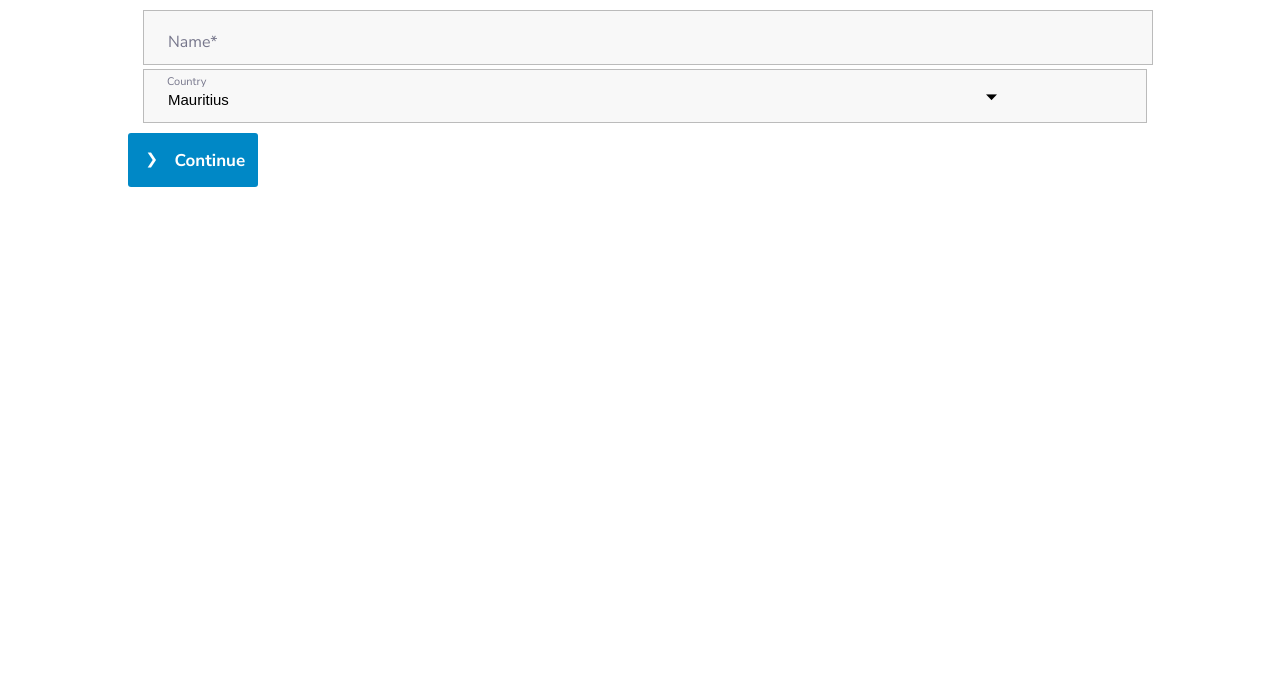
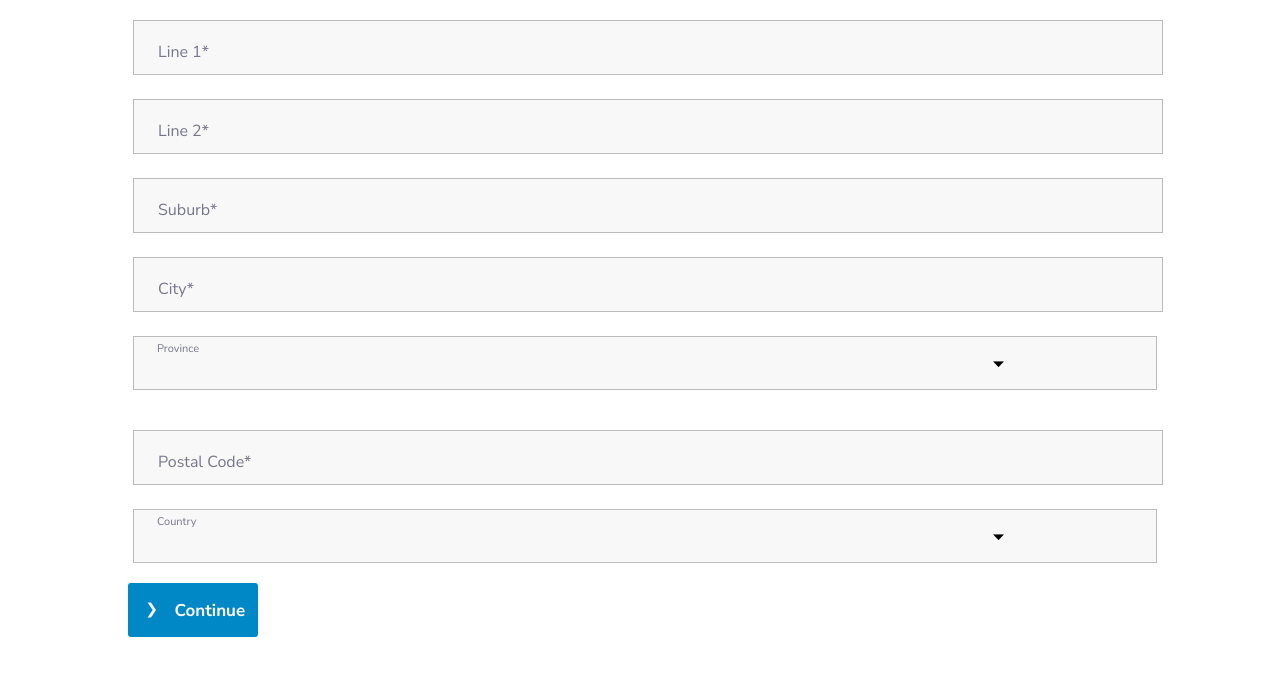
Before and after one commit to DaniloPootaren/saicomTest, a React (Create React App) app: page / in a window 1280 px wide. Shown: the top 676 px of the page. Built offline with nearby package versions, Linux system fonts and the light colour scheme.

Commit message:
Added form validation + form handler

```diff
--- a/src/components/Dropdown/index.tsx
+++ b/src/components/Dropdown/index.tsx
@@ -17,7 +17,7 @@ interface DropdownProps extends SelectHTMLAttributes<any> {
 const Container = styled.div`
   position: relative;
   height: 54px;
-  margin: 10px;
+  margin: 20px 0 20px 0;
 `;
 
 const Select = styled.select`
@@ -83,9 +83,10 @@ const Dropdown = (props: DropdownProps) => {
     <Container>
       <div>
         <Select error={error} id={id} {...selectAttrs}>
+          <option value={""} disabled></option>
           {options.map((option, index) => {
             return (
-              <option value="option" key={`${index}-${option}`}>
+              <option value={option} key={`${index}-${option}`}>
                 {option}
               </option>
             );
--- a/src/components/Input/index.tsx
+++ b/src/components/Input/index.tsx
@@ -13,7 +13,7 @@ interface InputProps extends InputHTMLAttributes<any> {
 const Container = styled.div`
   position: relative;
   height: 39px;
-  margin: 10px;
+  margin: 20px 0 20px 0;
 `;
 
 const InputComponent = styled.input`
@@ -51,10 +51,8 @@ const InputComponent = styled.input`
     top: 10px;
   }
 
-  &:valid {
-    ${(props: { error: boolean }) =>
-      props.error && `border-bottom: 2px solid ${colors.red}`}
-  }
+  ${(props: { error: boolean }) =>
+    props.error && `border-bottom: 2px solid ${colors.red}`}
 `;
 const InputLabel = styled.label`
   position: absolute;
--- a/src/pages/home/index.tsx
+++ b/src/pages/home/index.tsx
@@ -1,33 +1,107 @@
+import { useFormik } from "formik";
+import styled from "styled-components";
+
 import Input from "../../components/Input";
 import Dropdown from "../../components/Dropdown";
 import Layout from "../../components/Layout";
+import Button from "../../components/Button";
 
-import styled from "styled-components";
-import Button from "../../components/Button";
+import { validationSchema } from "./validationSchema";
 
 const Container = styled.div`
   display: flex;
   flex-direction: column;
 `;
+
 const Home = () => {
+  const formik = useFormik({
+    initialValues: {
+      line1: "",
+      line2: "",
+      suburb: "",
+      city: "",
+      province: "",
+      postalCode: "",
+      country: "",
+    },
+    onSubmit: (values) => {
+      alert(JSON.stringify(values));
+    },
+    validationSchema,
+    validateOnChange: false,
+    validateOnBlur: true,
+  });
+
   const options = ["Mauritius", "United State", "Russia", "Ukrain"];
   return (
     <Layout headerTitle="Customer Details">
       <Container>
         <Input
-          label="Name"
-          error={false}
-          errorMessage="Invalid name"
+          label="Line 1"
+          error={!!formik.errors.line1}
+          errorMessage={formik.errors.line1}
           mandatory
+          name="line1"
+          onChange={formik.handleChange}
+          value={formik.values.line1}
+        />
+        <Input
+          label="Line 2"
+          error={!!formik.errors.line2}
+          errorMessage={formik.values.line2}
+          mandatory
+          name="line2"
+          onChange={formik.handleChange}
+          value={formik.values.line2}
+        />
+        <Input
+          label="Suburb"
+          error={!!formik.errors.suburb}
+          errorMessage={formik.errors.suburb}
+          mandatory
+          name="suburb"
+          onChange={formik.handleChange}
+          value={formik.values.suburb}
+        />
+        <Input
+          label="City"
+          error={!!formik.errors.city}
+          errorMessage={formik.errors.city}
+          mandatory
+          name="city"
+          onChange={formik.handleChange}
+          value={formik.values.city}
         />
         <Dropdown
           options={options}
-          error={false}
-          id="postal code"
+          error={!!formik.errors.province}
+          id="province"
+          placeholder="Province"
+          errorMessage={formik.errors.province}
+          name="province"
+          onChange={formik.handleChange}
+          value={formik.values.province}
+        />
+        <Input
+          label="Postal Code"
+          error={!!formik.errors.postalCode}
+          errorMessage={formik.errors.postalCode}
+          mandatory
+          name="postalCode"
+          onChange={formik.handleChange}
+          value={formik.values.postalCode}
+        />
+        <Dropdown
+          options={options}
+          error={!!formik.errors.country}
+          id="country"
           placeholder="Country"
-          errorMessage="Invalid country"
+          errorMessage={formik.errors.country}
+          name="country"
+          onChange={formik.handleChange}
+          value={formik.values.country}
         />
-        <Button label="Continue"/>
+        <Button label="Continue" onClick={formik.handleSubmit} />
       </Container>
     </Layout>
   );
--- /dev/null
+++ b/src/pages/home/validationSchema/index.ts
@@ -0,0 +1,13 @@
+import * as Yup from "yup";
+
+export const validationSchema = Yup.object({
+  line1: Yup.string()
+    .required("Line is mandatory"),
+  line2: Yup.string()
+    .required("Line is mandatory"),
+  suburb: Yup.string().required("Required"),
+  city: Yup.string().required("Required"),
+  province: Yup.string().required("Required"),
+  postalCode: Yup.string().min(3,"Enter at least 3 characters.").max(7,"Maximum characters exceeded (7).").required("Required"),
+  country: Yup.string().required("Required"),
+});
```
